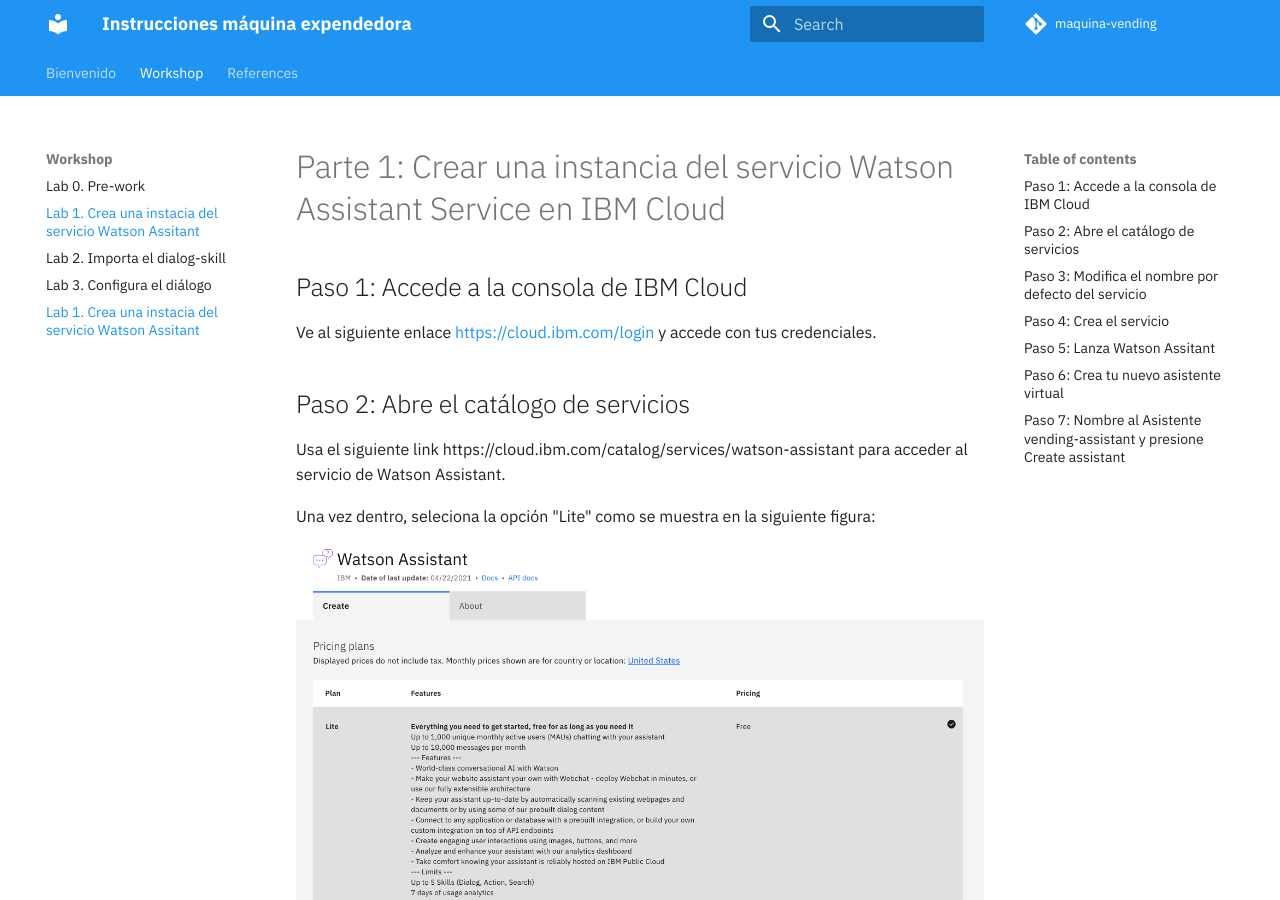
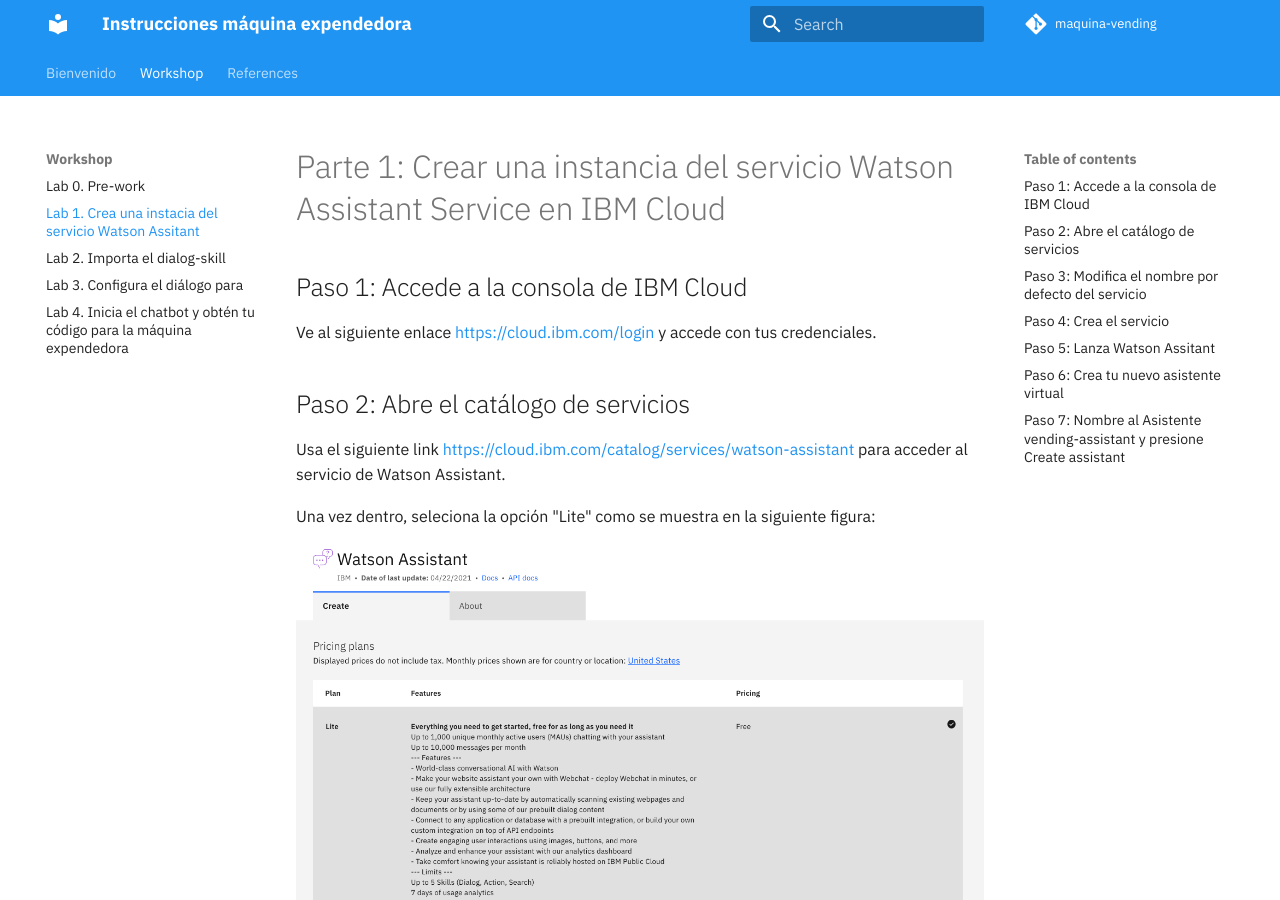
Before and after one commit to IBM/maquina-vending, an MkDocs documentation site: the page built from docs/lab-1/README.md, in a window 1280 px wide and 900 px high. Built offline with MkDocs 1.6.1 and Material for MkDocs 9.7.7, drawn with Linux system fonts in a browser that asks for light colours; comment, search, counter and statistics services are not loaded.

Commit message:
Adicion lab-4

```diff
--- a/docs/lab-1/README.md
+++ b/docs/lab-1/README.md
@@ -7,7 +7,7 @@ Ve al siguiente enlace [https://cloud.ibm.com/login](https://cloud.ibm.com/login
 
 ## Paso 2: Abre el catálogo de servicios
 
-Usa el siguiente link https://cloud.ibm.com/catalog/services/watson-assistant para acceder al servicio de Watson Assistant.
+Usa el siguiente link [https://cloud.ibm.com/catalog/services/watson-assistant](https://cloud.ibm.com/catalog/services/watson-assistant) para acceder al servicio de Watson Assistant.
 
 Una vez dentro, seleciona la opción "Lite" como se muestra en la siguiente figura:
 
--- a/mkdocs.yml
+++ b/mkdocs.yml
@@ -17,8 +17,8 @@ nav:
     - Lab 0. Pre-work: pre-work/README.md
     - Lab 1. Crea una instacia del servicio Watson Assitant: lab-1/README.md
     - Lab 2. Importa el dialog-skill: lab-2/README.md
-    - Lab 3. Configura el diálogo: lab-3/README.md
-    - Lab 4. Inicia el chatbot y obtén tu código para la máquina expendedora: lab-1/README.md
+    - Lab 3. Configura el diálogo para: lab-3/README.md
+    - Lab 4. Inicia el chatbot y obtén tu código para la máquina expendedora: lab-4/README.md
   - References:
     - Additional Resources: resources/RESOURCES.md
     - Contributors: resources/CONTRIBUTORS.md
```
Also changed, not shown: docs/lab-4/README.md (added, +9 -0 lines).
